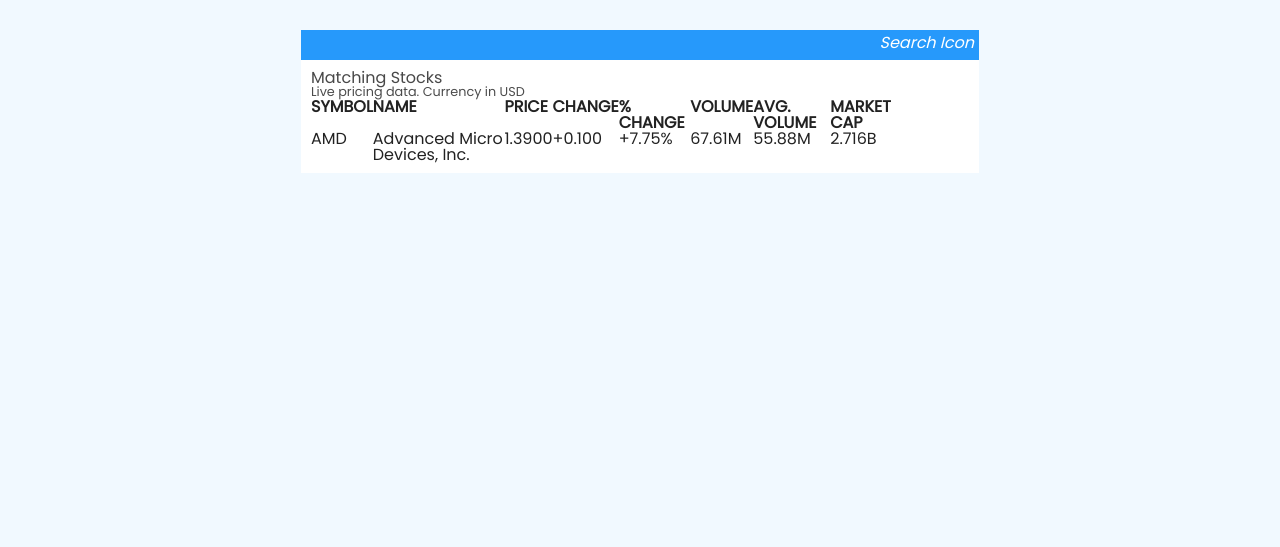
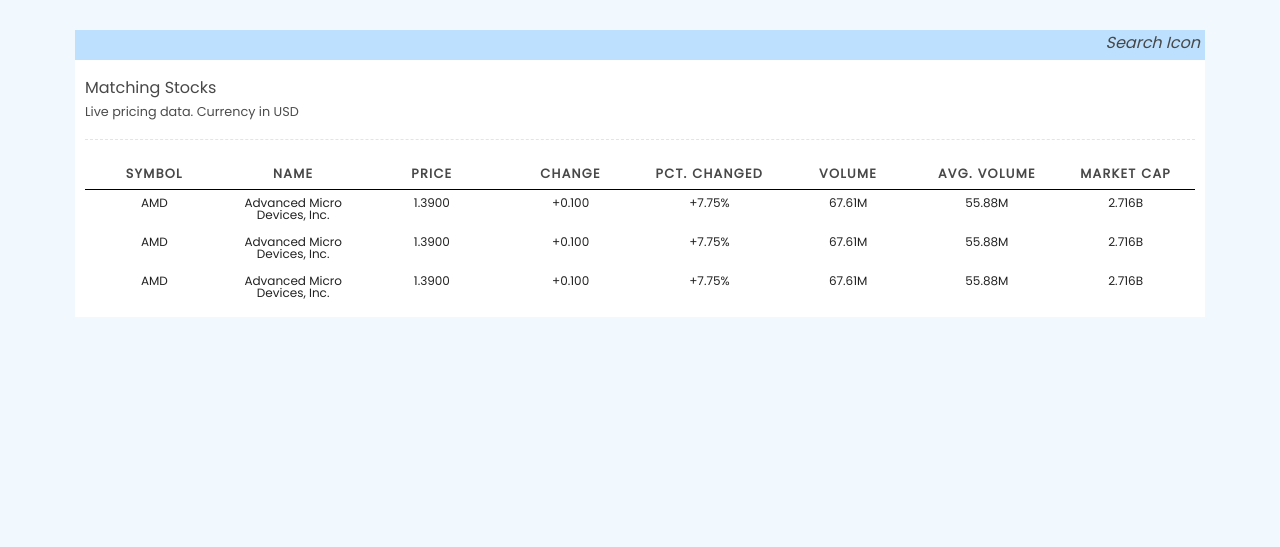
Before and after one commit to jrgabler/stock-simulator, a Flask app: page /market in a window 1280 px wide. Shown: the part 49-596 px from the top of the page. Run offline with Flask 2, Linux system fonts and the light colour scheme; parts of the project's set-up code (start-up, migrations or seed data) failed here and were passed over.

Commit message:
update market page

```diff
--- a/src/views/static/styles/market.css
+++ b/src/views/static/styles/market.css
@@ -1,14 +1,25 @@
-#stock_table {
-  width: 90%;
+.stock-table {
+  width: 100%;
+  margin-top: 20px;
 }
 
 .banner {
   padding: 5px;
-  background: #2699fb;
+  background: #BCE0FD;
   height: 30px;
 }
 
 #search {
-  color: #fff;
+  color: #484848;
   float: right;
 }
+
+.content-wrapper h4 {
+  margin: 10px auto;
+}
+
+.content-wrapper h5 {
+  margin: 0;
+  padding: 0 0 20px;
+  border-bottom: 1px dashed #BCE0FD;
+}
--- a/src/views/templates/index.html.j2
+++ b/src/views/templates/index.html.j2
@@ -85,14 +85,12 @@
   </div>
 {%- endmacro %}
 
-
 {% block content %}
   <div class="outer-container">
   {{ macro.container(
       ownedAssets(),
       'Owned Assets', '', 'container-item--half')
   }}
-  <!-- col-split-3 -->
   <!-- refactor to use actual info -->
   {{ macro.container(
       watchlist(),
@@ -100,8 +98,4 @@
   }}
 </div>
 
-<!-- <div class="col-split-3">
-    <h2 class="center-align">Apple inc.</h2>
-
-</div> -->
 {% endblock %}
--- a/src/views/templates/market/market.html.j2
+++ b/src/views/templates/market/market.html.j2
@@ -6,11 +6,25 @@
   {{ super() }}
   <link rel= "stylesheet" type= "text/css" href= "{{ url_for('static',filename='styles/market.css') }}">
   <link href="https://stackpath.bootstrapcdn.com/font-awesome/4.7.0/css/font-awesome.min.css" rel="stylesheet" integrity="sha384-wvfXpqpZZVQGK6TAh5PVlGOfQNHSoD2xbE+QkPxCAFlNEevoEH3Sl0sibVcOQVnN" crossorigin="anonymous">
+  <link rel= "stylesheet" type= "text/css" href= "{{ url_for('static',filename='styles/table.css') }}">
 {% endblock %}
 
 {% block content %}
 
-<div class="center-div">
+{% macro matchingStockRow(symbol, name, price, change, pct, vol, avg, cap) -%}
+  <tr>
+      <td data-label="Symbol">{{ symbol }}</td>
+      <td data-label="Name">{{ name }}</td>
+      <td data-label="Price">{{ price }}</td>
+      <td data-label="Change">{{ change }}</td>
+      <td data-label="Pct. Changed">{{ pct }}</td>
+      <td data-label="Volume">{{ vol }}</td>
+      <td data-label="Avg. Volume">{{ avg }}</td>
+      <td data-label="Market Cap"> {{ cap }}</td>
+  </tr>
+{%- endmacro %}
+
+<div>
     <div class="banner">
         <i id="search">Search Icon</i>
     </div>
@@ -19,27 +33,24 @@
         <h4>Matching Stocks</h4>
         <h5>Live pricing data. Currency in USD</h5>
 
-        <table id="stock_table" cellspacing=0>
+        <table class="stock-table">
             <thead>
-                <th class="col-sm left-align">SYMBOL</th>
-                <th class="col-md left-align">NAME</th>
-                <th class="col-sm left-align">PRICE</th>
-                <th class="col-sm left-align">CHANGE</th>
-                <th class="col-sm left-align">% CHANGE</th>
-                <th class="col-sm left-align">VOLUME</th>
-                <th class="col-sm left-align">AVG. VOLUME</th>
-                <th class="col-md left-align">MARKET CAP</th>
+              <tr>
+                <th scope="col">Symbol</th>
+                <th scope="col">Name</th>
+                <th scope="col">Price</th>
+                <th scope="col">Change</th>
+                <th scope="col">Pct. Changed</th>
+                <th scope="col">Volume</th>
+                <th scope="col">Avg. Volume</th>
+                <th scope="col">Market Cap</th>
+              </tr>
             </thead>
-            <tr>
-                <td class="col-sm">AMD</td>
-                <td class="col-md">Advanced Micro Devices, Inc.</td>
-                <td class="col-sm">1.3900</td>
-                <td class="col-sm ">+0.100</td>
-                <td class="col-sm">+7.75%</td>
-                <td class="col-sm">67.61M</td>
-                <td class="col-sm">55.88M</td>
-                <td class="col-md">2.716B  </td>
-            </tr>
+            <tbody>
+              {{ matchingStockRow( 'AMD', 'Advanced Micro Devices, Inc.', '1.3900', '+0.100', '+7.75%', '67.61M', '55.88M', '2.716B') }}
+              {{ matchingStockRow( 'AMD', 'Advanced Micro Devices, Inc.', '1.3900', '+0.100', '+7.75%', '67.61M', '55.88M', '2.716B') }}
+              {{ matchingStockRow( 'AMD', 'Advanced Micro Devices, Inc.', '1.3900', '+0.100', '+7.75%', '67.61M', '55.88M', '2.716B') }}
+            </tbody>
         </table>
     </div>
 </div>
```
